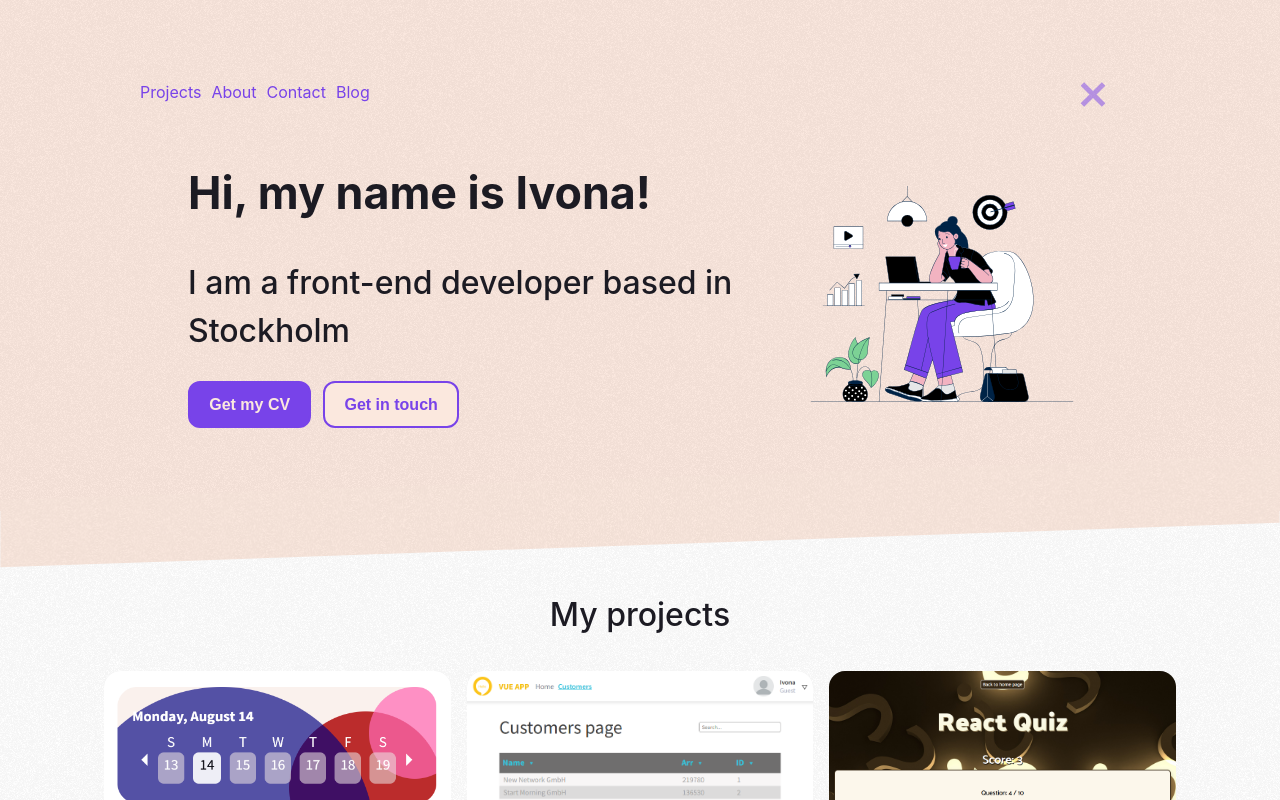
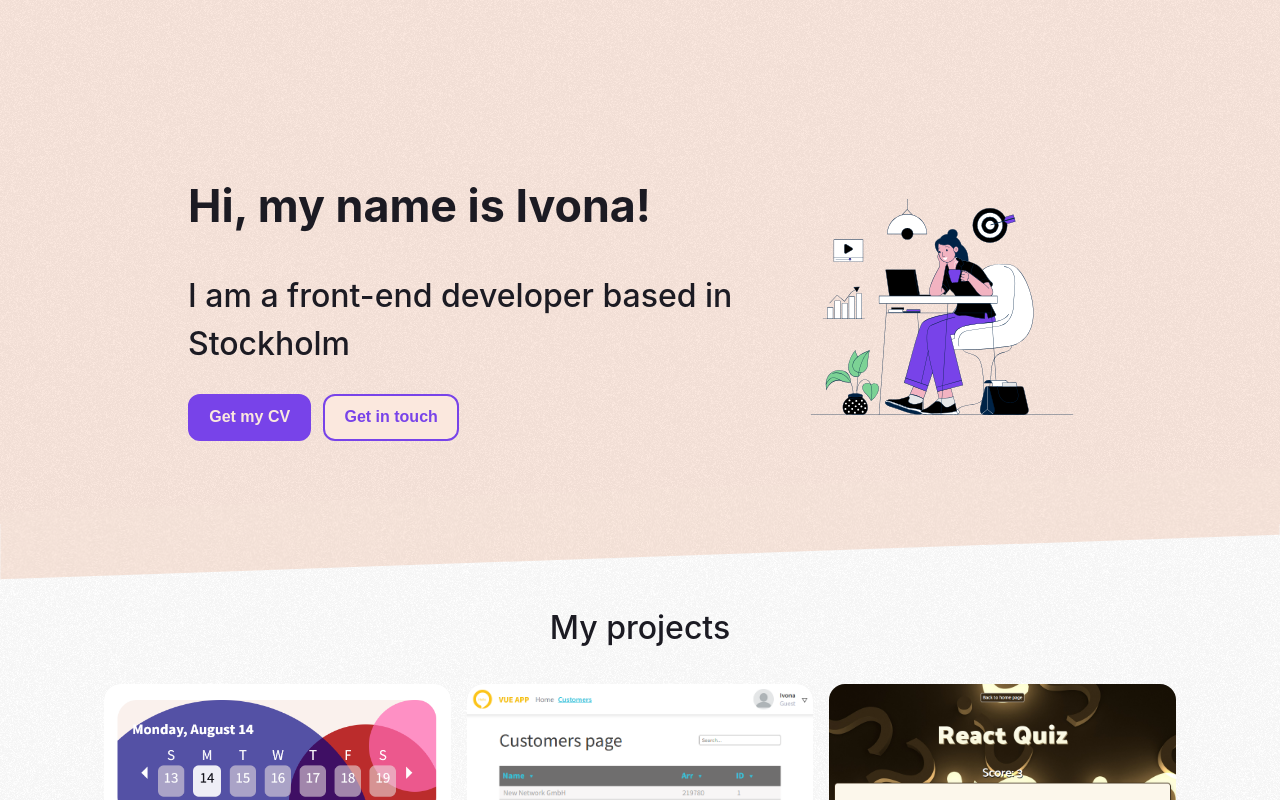
Before and after one commit to iwarra/my-portfolio, a Vue app: page / in a window 1280 px wide. Shown: the top 800 px of the page. Built offline with nearby package versions, Linux system fonts and the light colour scheme.

Commit message:
Navbar updates

```diff
--- a/src/components/HomePage.vue
+++ b/src/components/HomePage.vue
@@ -21,6 +21,11 @@ const scrollTo = (element) => {
   document.querySelector(`#${element}`).scrollIntoView();
 };
 
+const toggleNavbar = () => {
+  const elToToggle = document.querySelector("#toggle")
+  elToToggle.classList.toggle("header--active")
+};
+
 // function setBorderColor(project) {
 //   const toolColors = {
 //     Vue: '#42b883',
@@ -39,11 +44,14 @@ const scrollTo = (element) => {
 <template>
   <header id="header">
     <div class="header-wrapper">
-      <div class="nav-active">
-        <div class="nav-trigger">
-          <span class="nav-icon"></span>
+
+      <div id="toggle">
+        <div class="header-trigger"
+          @click="toggleNavbar"
+        >
+          <span class="header-icon"></span>
         </div>
-        <nav class="header-nav">
+        <nav id="nav" class="header-nav">
           <ul class="header-links">
             <li><a href="#projects">Projects</a></li>
             <li><a href="#about">About</a></li>
@@ -52,6 +60,7 @@ const scrollTo = (element) => {
           </ul>
         </nav>
       </div>
+
       <section class="header-hero">
         <div class="hero-text">
           <h1 class="hero-title"> Hi, my name is Ivona! </h1>
@@ -198,6 +207,7 @@ const scrollTo = (element) => {
 #header {
   background-image: url(../assets/grainy_texture.png), linear-gradient(var(--primary-peach), var(--primary-peach));
   padding-top: 2rem;
+  //position: relative;
 
   .header-wrapper {
     display: flex;
@@ -206,43 +216,51 @@ const scrollTo = (element) => {
     min-height: 40vh;
     justify-content: center;
     margin: 0 auto;
-    position: relative;
 
     .header-nav {
-      position: absolute;
-      z-index:5;
-      opacity:0;
-      transition-property: all;
-      transition-duration: 300ms;
+      // position: absolute;
+      // top: 21rem;
+      // right: 5rem;
+      transform: translateY(-480px);
+      transition: transform 350ms ease-in-out;
+      z-index: 1;
+      order: 1;
     }
 
-    .nav-active .header-nav {
-      opacity:1;
+    #toggle {
+      display: flex;
+      flex-direction: row;
+      gap: 2rem;
+      justify-content: end;
+      padding-right: 3rem;
+      margin-top: -2rem;
+      padding-top: 1rem;
+      // background-color: gray;
     }
 
-    .nav-trigger {
-      display: block;
-      position: absolute;
+    .header--active .header-nav {
+      transform: translateY(0px)
+    }
+
+    .header-trigger {
+      cursor: pointer;
+      display: inline;
       width: 30px;
       height: 25px;
-      right: 2rem;
-      top: 47px;
-      z-index: 2;
+      order: 2;
     }
 
-    //Not needed ?
-  .nav-active .nav-trigger {
-    opacity:0.5;
-  }
-
-  .nav-icon {
+    .header-icon {
       display:inline-block;
-    position: relative;
+      // position: absolute;
+      // top: 4rem;
+      // right: 2rem;
       width:30px;
       height:5px;
       background-color: var(--primary-accent);
       transition-property: background-color, transform;
       transition-duration: 300ms;
+      z-index: 5;
 
       &:before,
       &:after {
@@ -265,7 +283,7 @@ const scrollTo = (element) => {
       }
     }
 
-  .nav-active .nav-icon {
+    .header--active .header-icon {
     background: rgba(0,0,0,0.0);
 
     &:before {
@@ -278,18 +296,17 @@ const scrollTo = (element) => {
       transform:rotate(-45deg);
     }
     }
-
-
     .header-links {
       list-style: none;
       display: flex;
       flex-direction: column;
       align-items: end;
       gap: 10px;
-      margin-right: 2rem;
 
       a {
-        text-decoration: none;
+        //text-decoration: none;
+        font-size: 1.2rem;
+        font-weight: 500;
         color: var(--primary-accent);
       }
     }
@@ -358,10 +375,19 @@ const scrollTo = (element) => {
     .header-wrapper {
       max-width: 1000px;
       padding-top: 3rem;
+
+      .header-nav {
+        opacity: 1;
+      }
+
       .header-links {
         display: flex;
         flex-direction: row;
         justify-content: end;
+      }
+
+      .header-trigger {
+        display: none;
       }
     }
 
@@ -511,14 +537,14 @@ const scrollTo = (element) => {
     .skills-item {
       padding: .8rem 1.2rem;
       font-size: 1.2rem;
-      //background: rgba(188, 188, 188, 0.238);
-      background-color: #f8c6ab90;
+      background-color: rgba(149, 149, 149, 0.216);
+      color: rgb(104, 104, 104);
       border-radius: 5px;
-      font-weight: 600;
-      color: #5b5b5b;
+      //color: #e59366;
 
       span {
         margin-left: .5rem;
+        font-weight: 600;
       }
     }
   }
```
Lines whose indentation alone changed are shown as unchanged.
